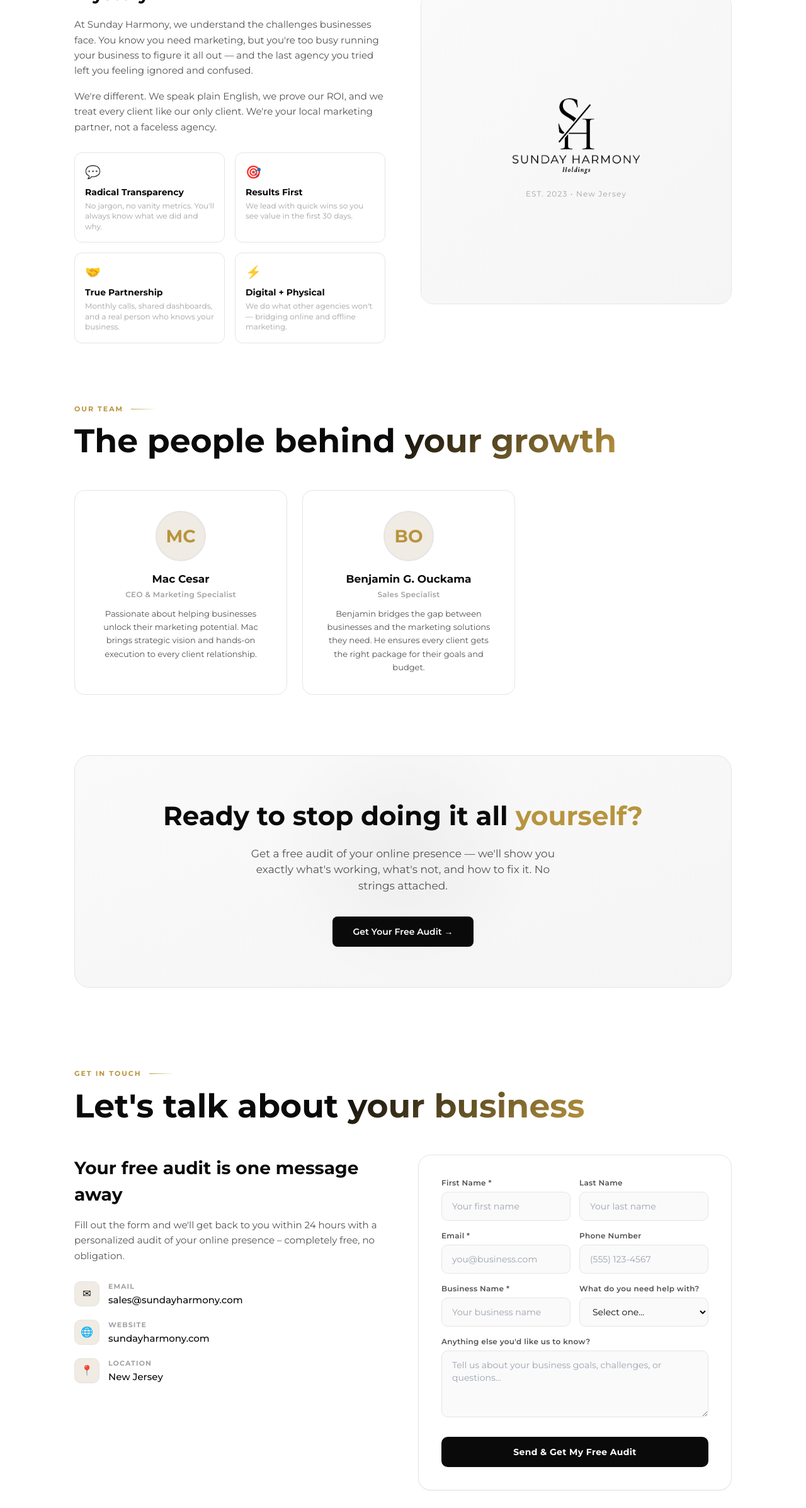
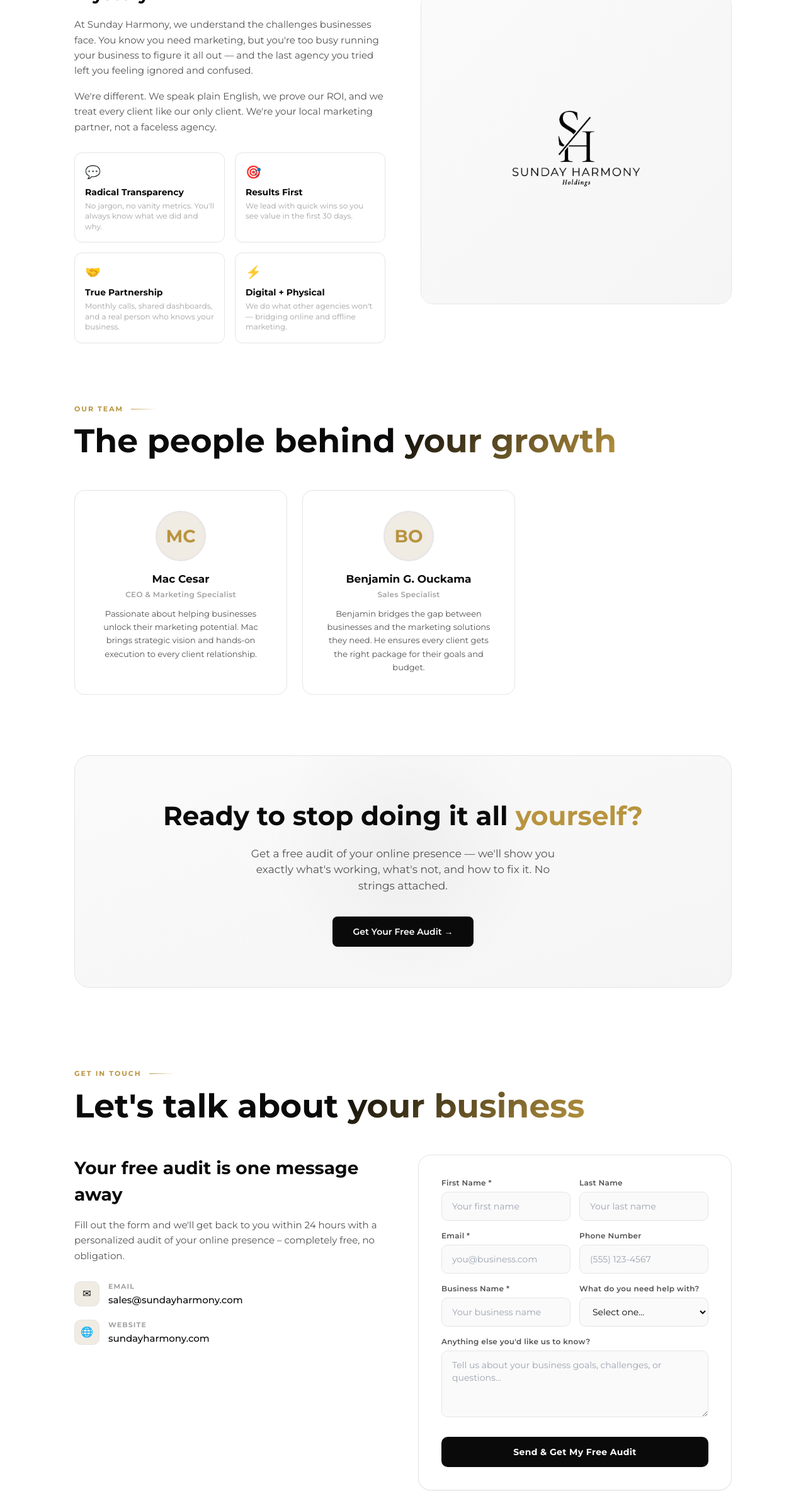
Before and after one commit to sundayharmony/sunday-harmony-site, a Next.js app: page / in a window 1280 px wide. Shown: the part 3926-6320 px from the top of the page at 63% size. Built offline with nearby package versions, Linux system fonts and the light colour scheme.

Commit message:
Remove EST. 2023 and New Jersey from public site copy.
Co-authored-by: Cursor <cursoragent@cursor.com>

```diff
--- a/src/components/About.tsx
+++ b/src/components/About.tsx
@@ -43,9 +43,6 @@ export default function About() {
             <div className="bg-white border border-brand-border rounded-[20px] overflow-hidden aspect-square flex items-center justify-center">
               <div className="w-full h-full bg-gradient-to-br from-neutral-50 to-neutral-100 flex flex-col items-center justify-center p-10">
                 <BrandLogo height={120} href={null} />
-                <div className="text-xs text-brand-dim mt-6 tracking-[0.1em]">
-                  EST. 2023 &bull; New Jersey
-                </div>
               </div>
             </div>
           </div>
--- a/src/components/ContactForm.tsx
+++ b/src/components/ContactForm.tsx
@@ -81,7 +81,6 @@ export default function ContactForm() {
                 href: siteConfig.url,
                 external: true,
               },
-              { icon: '📍', label: 'Location', display: siteConfig.location },
             ].map((item) => (
               <div key={item.label} className="flex gap-3.5 items-start mb-5">
                 <div className="w-10 h-10 rounded-[10px] bg-accent-soft border border-brand-border flex items-center justify-center text-base flex-shrink-0">
--- a/src/lib/data.ts
+++ b/src/lib/data.ts
@@ -8,8 +8,6 @@ export const siteConfig = {
   tagline: 'Your All-in-One Marketing Partner',
   email: 'sales@sundayharmony.com',
   url: 'https://www.sundayharmony.com',
-  location: 'New Jersey',
-  founded: '2023',
 }
 
 export const heroSubtext =
```
